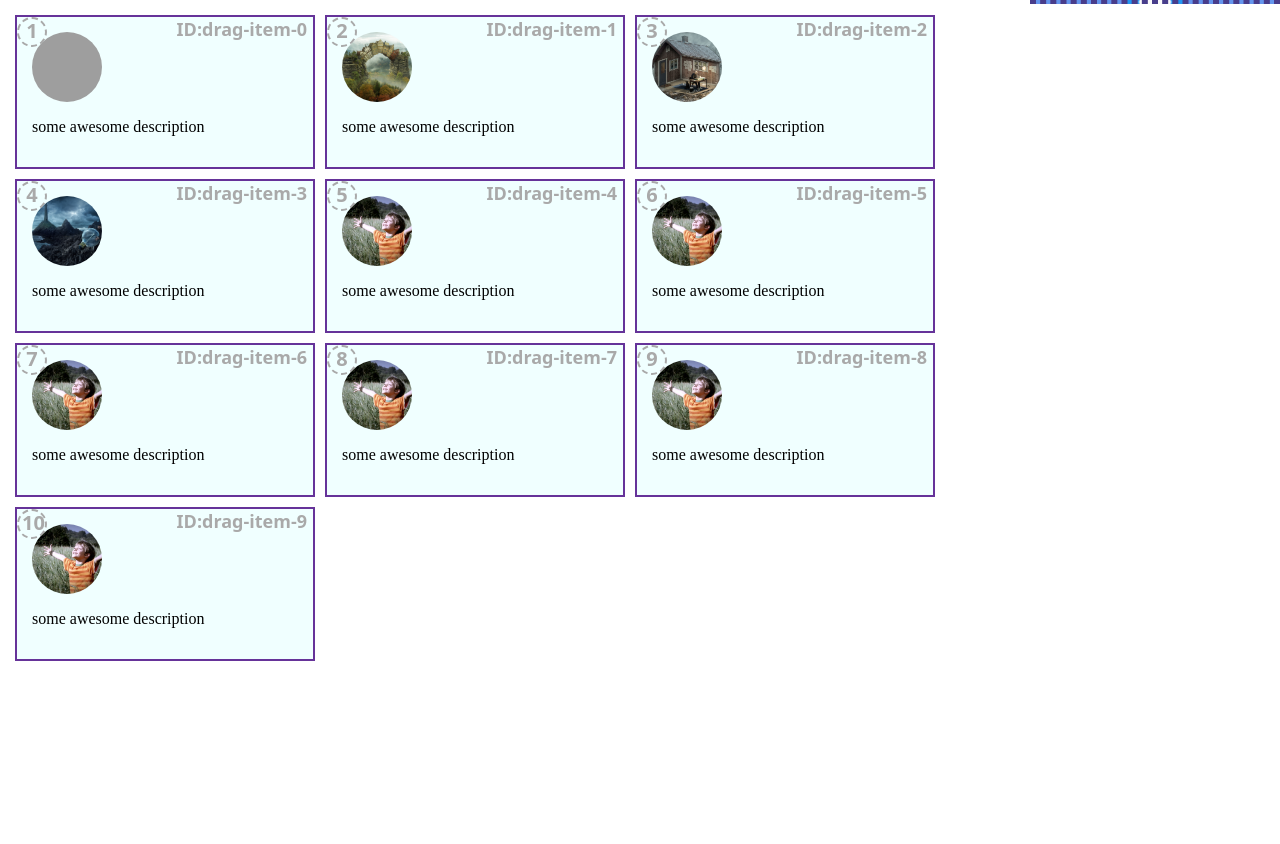
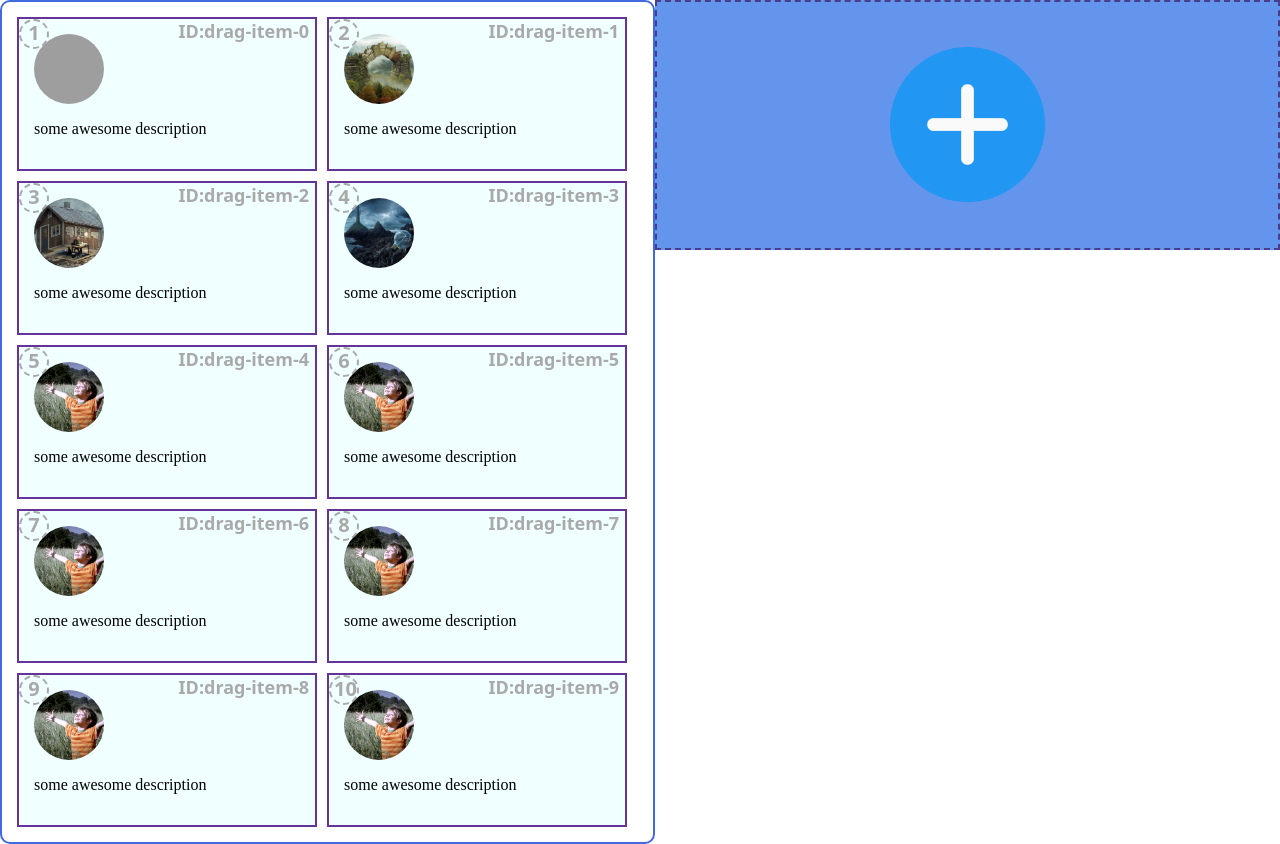
Before and after one commit to evheniyrz/mdn-drag-drop, a plain HTML site: page index.html in a window 1280 px wide. Before the commit the page ends 800 px from the top, so only its background shows below. Drawn offline with Linux system fonts and the light colour scheme; grey boxes are pictures that could not be loaded.

Commit message:
add comments fix styles

```diff
--- a/styles.css
+++ b/styles.css
@@ -20,10 +20,15 @@ body {
 .drag-drop-container {
   display: flex;
   flex-flow: row wrap;
+  flex: 1 1;
   gap: 10px;
   align-content: flex-start;
+  justify-content: flex-start;
+  width: max-content;
   padding: 15px;
   counter-reset: dragItem;
+  border: 2px solid royalblue;
+  border-radius: 10px;
 }
 
 .drag-item {
@@ -86,8 +91,10 @@ body {
 }
 
 .target-drop-container {
+  flex: 1 1;
   position: relative;
   min-width: 250px;
+  min-height: 250px;
   background: url(./assets/plus.png) center / 25% no-repeat, cornflowerblue;
   border: 2px dashed darkslateblue;
 }
```
Also changed, not shown: index.js (+8 -13 lines).
